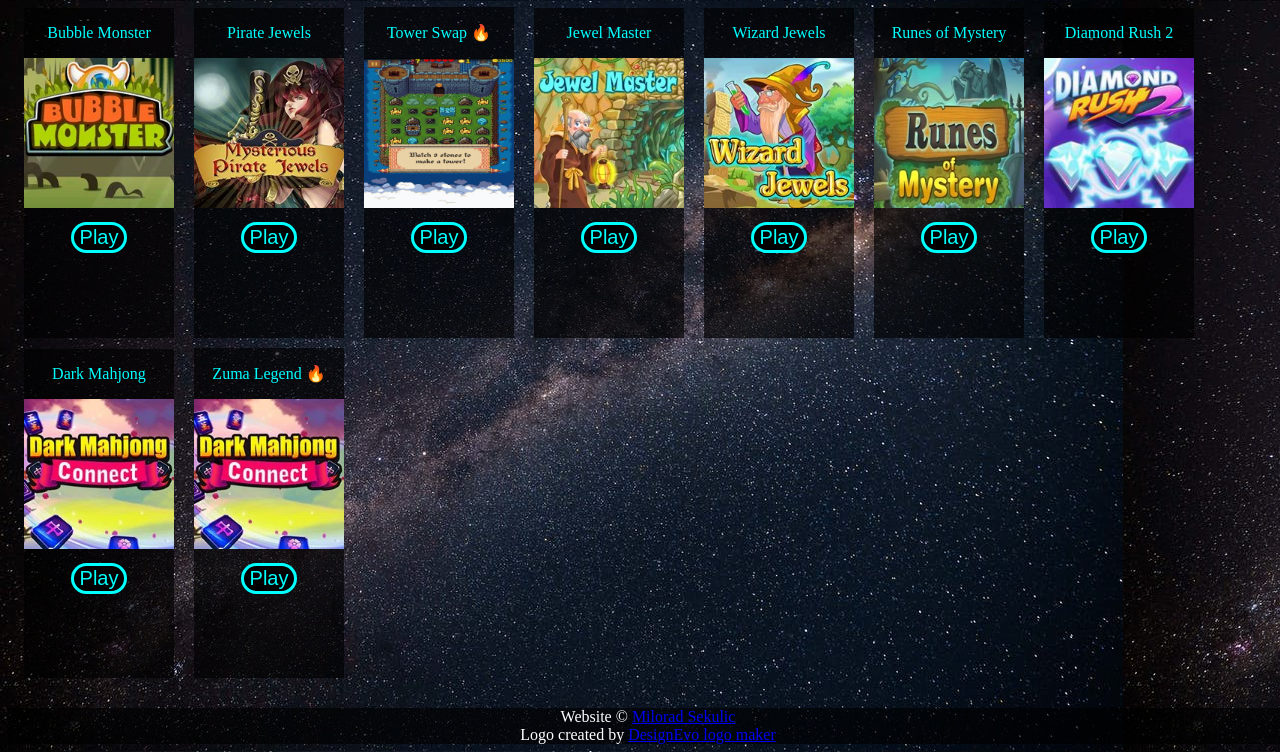
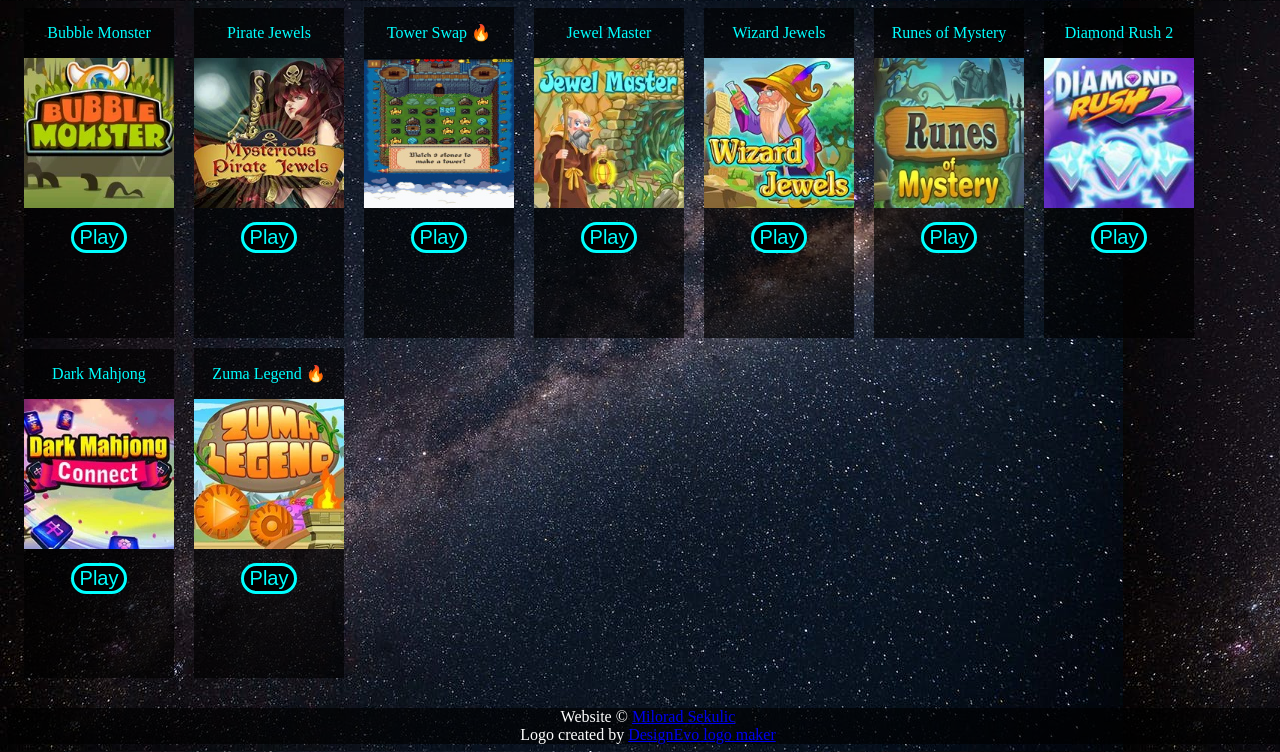
Before and after one commit to MiloradSekulic89/iPlayPuzzle, a plain HTML site: page index.html in a window 1280 px wide. Shown: the part 749-1501 px from the top of the page. Drawn offline with nearby package versions, Linux system fonts and the light colour scheme.

Commit message:
"small fix"

```diff
--- a/index.html
+++ b/index.html
@@ -210,7 +210,7 @@
   <p class="item-name">Zuma Legend &#128293</p>
 
 
-  <img class="thumbnail" src="img/darkmahjongconnect200.webp">
+  <img class="thumbnail" src="img/zumalegend200.webp">
 
     <div class="game">
       <a href="zumalegend.html">
```
